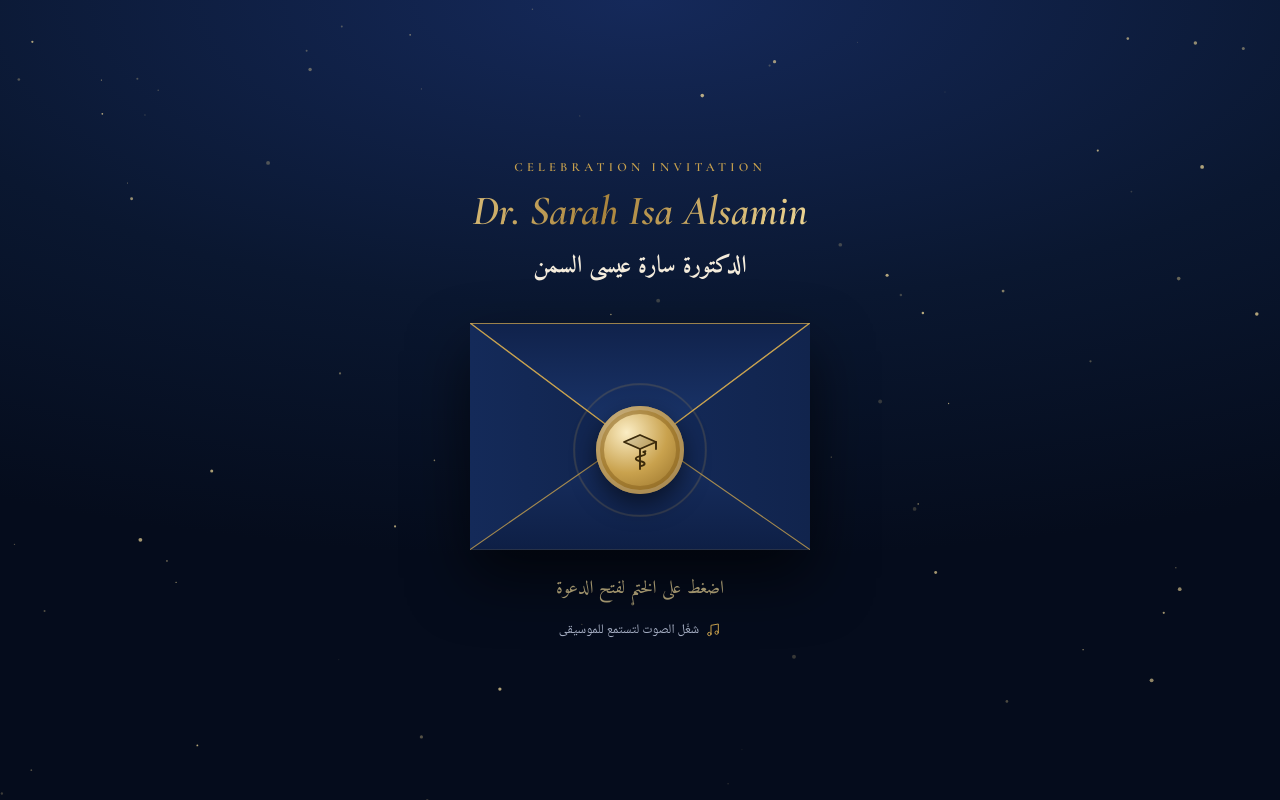
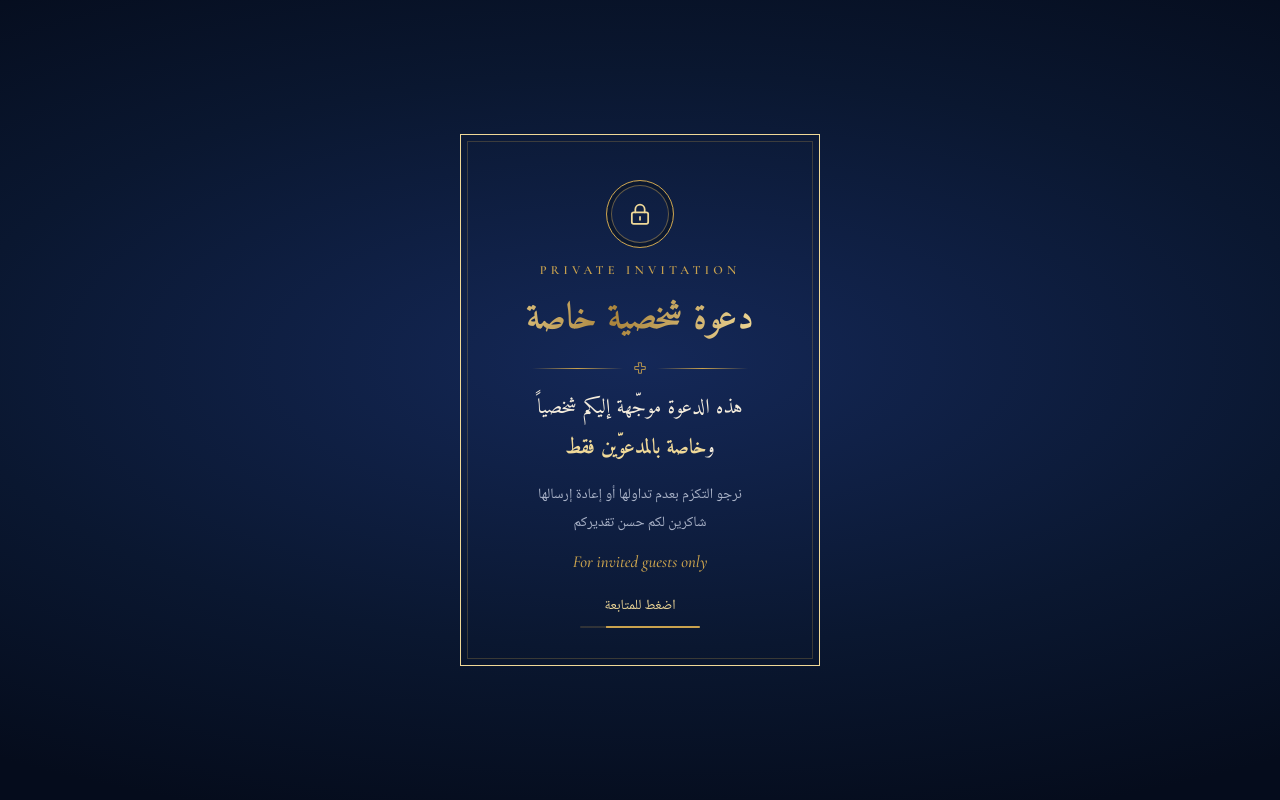
Before and after one commit to wafy1985/sara-graduation, a plain HTML site: page index.html in a window 1280 px wide. Drawn offline with nearby package versions, Linux system fonts and the light colour scheme.

Commit message:
إضافة شاشة افتتاحية: دعوة شخصية خاصة بالمدعوين فقط
Co-Authored-By: Claude Opus 5.5 <noreply@anthropic.com>
Claude-Session: https://claude.ai/code/session_01G4pxfoSykjt5gm1febKnto

```diff
--- a/index.html
+++ b/index.html
@@ -48,6 +48,34 @@ body{
 .foil-night{background-image:linear-gradient(100deg,#a8823a 0%,var(--gold-hi) 30%,var(--gold) 50%,var(--gold-hi) 70%,#a8823a 100%)}
 .foil{background-image:linear-gradient(100deg,#7d5a1a 0%,#c9a24e 28%,#8f6a24 50%,#d9b866 72%,#7d5a1a 100%)}
 @keyframes shine{to{background-position:220% center}}
+
+/* ---------- private notice (first screen) ---------- */
+#intro{
+  position:fixed;inset:0;z-index:40;display:flex;align-items:center;justify-content:center;padding:28px 22px;cursor:pointer;
+  background-color:var(--night);
+  background-image:radial-gradient(90% 60% at 50% 45%, rgba(21,41,90,.95) 0%, var(--night) 60%, #050c1c 100%);
+  transition:opacity 1s ease, visibility 0s linear 1s;
+}
+#intro.away{opacity:0;visibility:hidden;pointer-events:none}
+.intro-in{position:relative;margin:auto;width:min(100%,360px);padding:46px 26px 38px;text-align:center;display:flex;flex-direction:column;align-items:center;gap:14px}
+.intro-in::before,.intro-in::after{content:"";position:absolute;inset:0;border:1px solid rgba(201,162,78,.55);pointer-events:none}
+.intro-in::after{inset:7px;border-color:rgba(201,162,78,.25)}
+.lock{width:68px;height:68px;border-radius:50%;display:grid;place-items:center;color:var(--gold-hi);border:1px solid var(--gold);box-shadow:inset 0 0 0 4px var(--night),inset 0 0 0 5px rgba(201,162,78,.45)}
+.lock .ic{width:28px;height:28px}
+.intro-h{font-family:var(--f-display);font-weight:700;font-size:clamp(1.9rem,8.4vw,2.3rem);white-space:nowrap;line-height:1.5}
+.intro-p{font-family:var(--f-display);font-size:1.3rem;line-height:1.9;color:#f4ecdc;text-wrap:balance}
+.intro-p b{color:var(--gold-hi);font-weight:700}
+.intro-s{font-size:.9rem;line-height:1.9;color:#aab3c8;text-wrap:balance}
+.intro-en{font-family:var(--f-en);font-style:italic;font-size:1.05rem;color:var(--gold);direction:ltr}
+.intro-rule{display:flex;align-items:center;gap:10px;width:70%;color:var(--gold)}
+.intro-rule span{flex:1;height:1px;background:linear-gradient(90deg,transparent,var(--gold),transparent)}
+.intro-rule .ic{width:14px;height:14px}
+.intro-go{margin-top:8px;font-size:.88rem;color:var(--gold-hi);display:flex;flex-direction:column;align-items:center;gap:8px}
+.intro-go i{display:block;width:120px;height:2px;background:rgba(201,162,78,.2);overflow:hidden;border-radius:2px}
+.intro-go i::after{content:"";display:block;height:100%;width:100%;background:var(--gold);transform-origin:right;animation:fill 7s linear forwards}
+@keyframes fill{from{transform:scaleX(0)}to{transform:scaleX(1)}}
+#intro:focus-visible{outline:none}
+#intro:focus-visible .intro-in::before{border-color:var(--gold-hi)}
 
 /* ---------- cover ---------- */
 #cover{
@@ -215,6 +243,7 @@ body{
   <symbol id="i-rod" viewBox="0 0 24 24"><path d="M12 2.5v19"/><path d="M14.6 4.6c.9.2 1.4.8 1.2 1.5-.3 1-2 1.3-3.8 1.7s-3.3 1-3.3 2.1 1.6 1.6 3.3 1.9 3.3.9 3.3 2-1.6 1.6-3.3 1.9-3.2.8-3.2 1.8c0 .8.9 1.3 2.2 1.5"/><path d="M14.6 4.6l1.6-.6"/></symbol>
   <symbol id="i-cap" viewBox="0 0 24 24"><path d="M2 9.5 12 5l10 4.5L12 14Z"/><path d="M6 11.5V16c0 1.5 2.7 3 6 3s6-1.5 6-3v-4.5"/><path d="M22 9.5V15"/></symbol>
   <symbol id="i-brain" viewBox="0 0 24 24"><path d="M12 5.5a3 3 0 0 0-5.5-1.6A3 3 0 0 0 4 7.6a3 3 0 0 0-1 5.1 3.4 3.4 0 0 0 3.4 5.2A3 3 0 0 0 12 19.4Z"/><path d="M12 5.5a3 3 0 0 1 5.5-1.6A3 3 0 0 1 20 7.6a3 3 0 0 1 1 5.1 3.4 3.4 0 0 1-3.4 5.2A3 3 0 0 1 12 19.4"/><path d="M12 5.5v13.9M8.2 9.3c1.2.3 2 1.1 2.2 2.3M15.8 9.3c-1.2.3-2 1.1-2.2 2.3M7.2 14.2c1 0 1.9.5 2.4 1.3M16.8 14.2c-1 0-1.9.5-2.4 1.3"/></symbol>
+  <symbol id="i-lock" viewBox="0 0 24 24"><rect x="5" y="10.5" width="14" height="10" rx="1.6"/><path d="M8 10.5V8a4 4 0 0 1 8 0v2.5"/><path d="M12 14.5v2.5"/></symbol>
   <symbol id="i-cross" viewBox="0 0 24 24"><path d="M9.5 3h5v6.5H21v5h-6.5V21h-5v-6.5H3v-5h6.5Z"/></symbol>
   <symbol id="i-cal" viewBox="0 0 24 24"><rect x="3.5" y="5" width="17" height="15" rx="1.5"/><path d="M3.5 10h17M8 3v4M16 3v4M12 13v5M9.5 15.5h5"/></symbol>
   <symbol id="i-house" viewBox="0 0 24 24"><path d="M4 11 12 4l8 7"/><path d="M6 9.5V20h12V9.5"/><path d="M10 20v-5h4v5"/></symbol>
@@ -228,6 +257,20 @@ body{
 
 <canvas id="sky" aria-hidden="true"></canvas>
 <canvas id="confetti" aria-hidden="true"></canvas>
+
+<!-- ========== Private notice ========== -->
+<section id="intro" role="button" tabindex="0" aria-label="دعوة شخصية خاصة بالمدعوّين فقط، اضغط للمتابعة">
+  <div class="intro-in">
+    <span class="lock"><svg class="ic"><use href="#i-lock"/></svg></span>
+    <p class="eyebrow-en">Private Invitation</p>
+    <h2 class="intro-h foil-night">دعوة شخصية خاصة</h2>
+    <div class="intro-rule"><span></span><svg class="ic"><use href="#i-cross"/></svg><span></span></div>
+    <p class="intro-p">هذه الدعوة موجّهة إليكم شخصياً<br>و<b>خاصة بالمدعوّين فقط</b></p>
+    <p class="intro-s">نرجو التكرّم بعدم تداولها أو إعادة إرسالها<br>شاكرين لكم حسن تقديركم</p>
+    <p class="intro-en">For invited guests only</p>
+    <div class="intro-go"><span>اضغط للمتابعة</span><i></i></div>
+  </div>
+</section>
 
 <!-- ========== Cover ========== -->
 <section id="cover" aria-label="الغلاف">
@@ -545,11 +588,26 @@ body{
     if (document.hidden) AC.suspend(); else if (musicOn) AC.resume();
   });
 
+  /* ---------------- private notice ---------------- */
+  var intro = document.getElementById('intro'), introDone = false;
+  function closeIntro(fromTap){
+    if (introDone) return;
+    introDone = true;
+    if (fromTap) { try { if (!musicOn) musicStart(); } catch (e) {} }
+    intro.classList.add('away');
+    intro.setAttribute('aria-hidden', 'true');
+    setTimeout(function(){ document.getElementById('openBtn').focus({preventScroll:true}); }, 900);
+  }
+  intro.addEventListener('click', function(){ closeIntro(true); });
+  intro.addEventListener('keydown', function(e){ if (e.key === 'Enter' || e.key === ' ') { e.preventDefault(); closeIntro(true); } });
+  setTimeout(function(){ closeIntro(false); }, reduce ? 9000 : 7000);
+  intro.focus({preventScroll:true});
+
   /* ---------------- open / restart ---------------- */
   document.getElementById('openBtn').addEventListener('click', function(){
     if (opened) return;
     opened = true;
-    try { musicStart(); } catch (e) {}
+    try { if (!musicOn) musicStart(); } catch (e) {}
     envelope.classList.add('open');
     setTimeout(function(){
       cover.classList.add('away');
```
